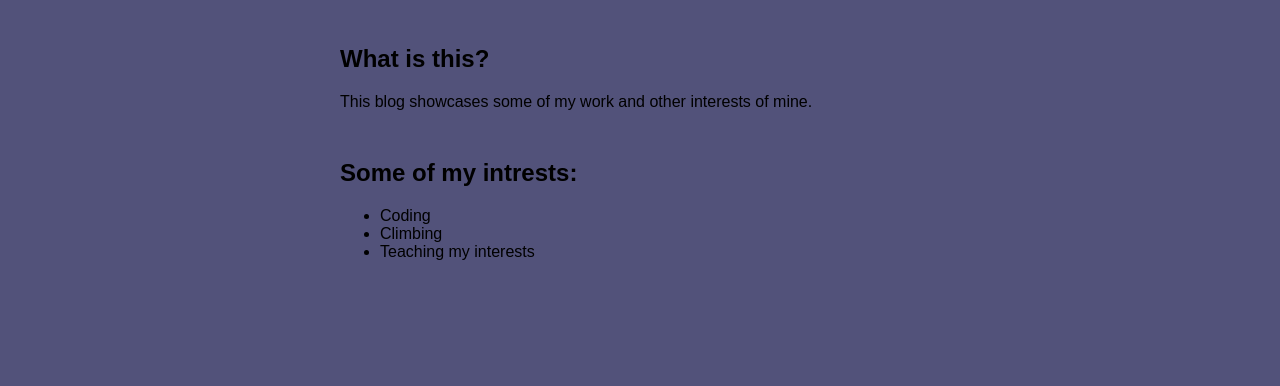
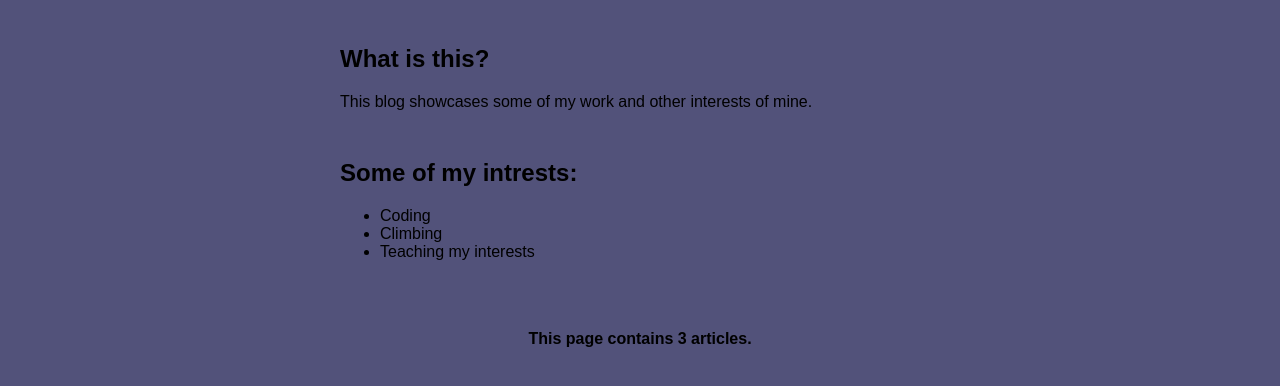
Before and after one commit to julienawilson/portfolio, a plain HTML site: page index.html in a window 1280 px wide. Both pictures are taken after a click on the link "About". Shown: the part 342-728 px from the top of the page. Drawn offline with nearby package versions, Linux system fonts and the light colour scheme; files whose address does not match are found by name.

Commit message:
added a footer that counts the number of articles on the page using .reduce

```diff
--- a/index.html
+++ b/index.html
@@ -68,6 +68,9 @@
                </ul>
              </section>
   </div>
+  <footer>
+    <h4>This page contains <span></span> articles.</h4>
+  </footer>
   <script src="https://code.jquery.com/jquery-3.1.1.min.js"   integrity="sha256-hVVnYaiADRTO2PzUGmuLJr8BLUSjGIZsDYGmIJLv2b8="   crossorigin="anonymous"></script>
   <script src="https://cdnjs.cloudflare.com/ajax/libs/handlebars.js/4.0.4/handlebars.js"></script>
   <script type="text/javascript" src="scripts/portfolioContent.js"></script>
--- a/scripts/article.js
+++ b/scripts/article.js
@@ -7,8 +7,6 @@ function Article (post){
     }
   };
 
-
-
   Article.allArticles = [];
 
   Article.prototype.toHtml = function(scriptTemplateId) {
@@ -16,14 +14,11 @@ Article.prototype.toHtml = function(scriptTemplateId) {
     return template(this);
   };
 
-
   Article.loadAll = function(inputData){
     Article.allArticles = inputData.map(function(elem){
       return new Article(elem);
     });
   };
-
-
 
   Article.fetchAll = function(){
     $.getJSON('Data/portfolioContent.json', function(data, msg, xhr) {
@@ -34,5 +29,12 @@ Article.fetchAll = function(){
     });
   };
 
+  Article.numArticles=function(){
+    return Article.allArticles.reduce(function(acc, cur, idx, array){
+      acc = acc + 1;
+      return acc;
+    },0);
+  };
+
   module.Article = Article;
 })(window);
--- a/scripts/articleView.js
+++ b/scripts/articleView.js
@@ -4,13 +4,14 @@
   var articleView = {};
 
   articleView.handleMainNav = function(){
+    $('#about').hide();
     $('#nav-box').on('click','.tab', function(){
       var $thisContent = $(this).attr('data-content');
       $('.tab-content').hide();
-      $('#'+$thisContent).show();
+      $('#'+$thisContent).fadeIn();
       $('title').text('Julien Wilson: '+($thisContent).toUpperCase());
     });
-    $('#about').hide();
+
   };
 
   articleView.handleCategoryFilter = function() {
@@ -30,6 +31,7 @@
       if($('#category-filter option[value="'+article.category+'"]').length === 0){
         $('#category-filter').append(article.toHtml('#category-template'));
       };
+      $('footer span').text(Article.numArticles());
     });
   };
 
--- a/styles/base.css
+++ b/styles/base.css
@@ -27,6 +27,8 @@ ul#nav a{
 
 .article-title {
   text-align: center;
+}
 
-
-}
+footer {
+    text-align: center;
+  }
--- a/styles/layout.css
+++ b/styles/layout.css
@@ -26,6 +26,12 @@
   max-width: 600px;
 }
 
+footer {
+  float: left;
+  margin-top: 2em;
+  width: 100%;
+}
+
 @media screen and (min-width: 760px){
 
   #home, #about{
```
Lines whose indentation alone changed are shown as unchanged.
